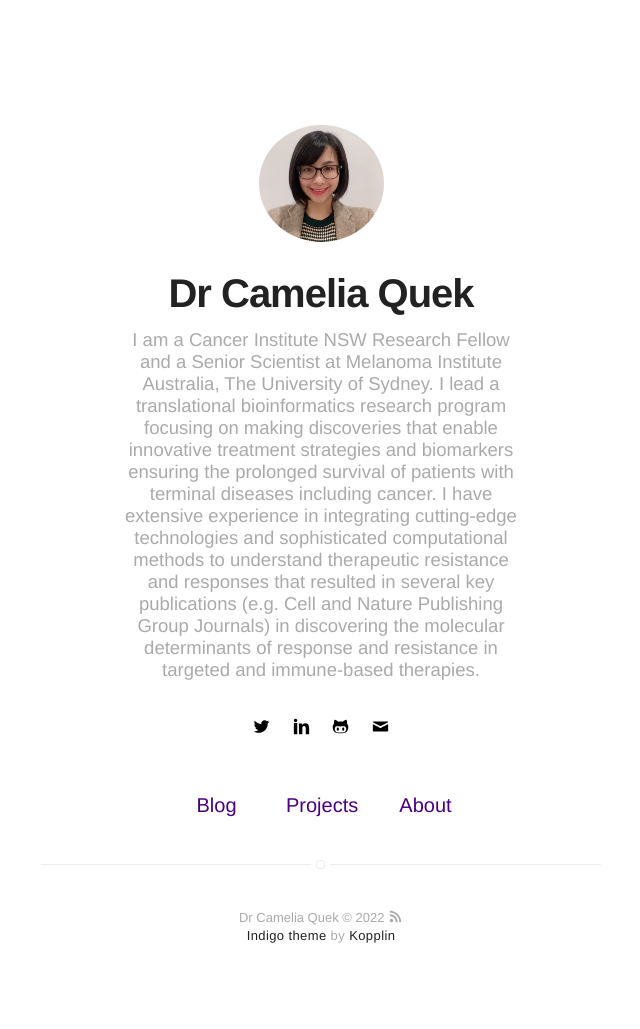
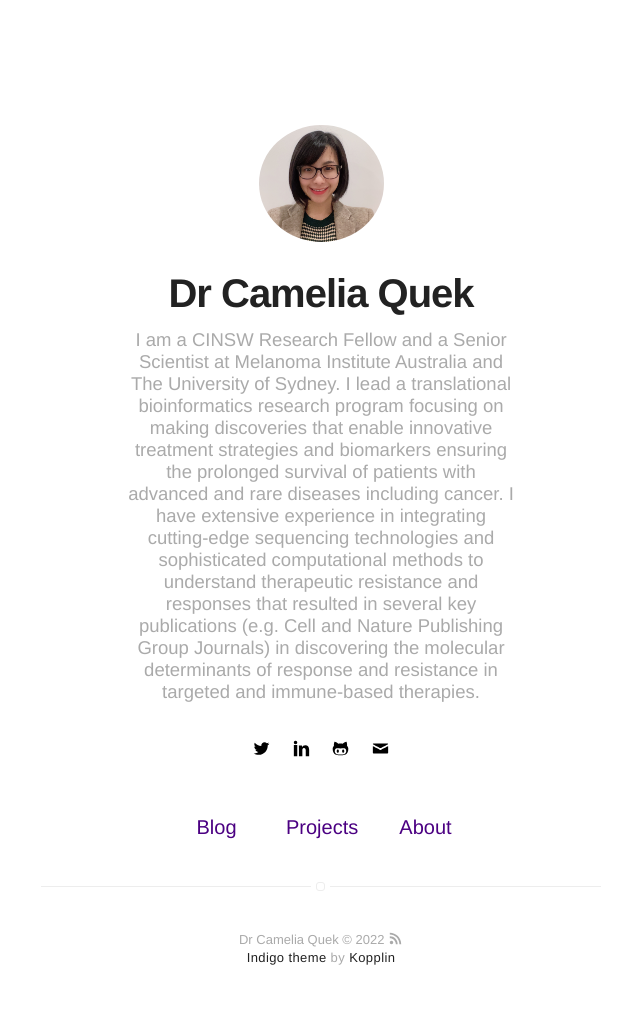
Before and after one commit to cameliaquek/cameliaquek.github.io, a Jekyll site: the page built from index.html, in a window 1280 px wide. Shown: the whole page, without its empty margins (319-959 px from the left). Built offline with Jekyll 4.4.1, drawn with Linux system fonts in a browser that asks for light colours; before the commit the page ends 1007 px from its top, so only the background shows below that; part of the change alters nothing that is shown.

Commit message:
Update _config.yml

```diff
--- a/_config.yml
+++ b/_config.yml
@@ -1,6 +1,6 @@
 # main text of home
 name: Dr Camelia Quek
-bio: I am a Cancer Institute NSW Research Fellow and a Senior Scientist at Melanoma Institute Australia, The University of Sydney. I lead a translational bioinformatics research program focusing on making discoveries that enable innovative treatment strategies and biomarkers ensuring the prolonged survival of patients with terminal diseases including cancer. I have extensive experience in integrating cutting-edge technologies and sophisticated computational methods to understand therapeutic resistance and responses that resulted in several key publications (e.g. Cell and Nature Publishing Group Journals) in discovering the molecular determinants of response and resistance in targeted and immune-based therapies.
+bio: I am a CINSW Research Fellow and a Senior Scientist at Melanoma Institute Australia and The University of Sydney. I lead a translational bioinformatics research program focusing on making discoveries that enable innovative treatment strategies and biomarkers ensuring the prolonged survival of patients with advanced and rare diseases including cancer. I have extensive experience in integrating cutting-edge sequencing technologies and sophisticated computational methods to understand therapeutic resistance and responses that resulted in several key publications (e.g. Cell and Nature Publishing Group Journals) in discovering the molecular determinants of response and resistance in targeted and immune-based therapies.
 
 # twitter summary info
 description: A blog about technology and stuff related
@@ -35,14 +35,14 @@ disqus:
 
 # if you don't have any of social below, comment the line
 # facebook: myfacebook
-twitter: classycammy
+twitter: CameliaQuek
 # google: mygoogle
 # instagram: myinstagram
 # pinterest: mypinterest
 linkedin: cameliaquek
 # youtube: myyoutube
 # spotify: myspotify
-github: classycammy
+github: cameliaquek
 # gitlab: mygitlab
 # lastfm: mylastfm
 # stackoverflow: 7044681/mystackoverflow
@@ -51,7 +51,7 @@ github: classycammy
 # medium: medium
 # vimeo: myvimeo
 # lanyrd: mylanyrd
-email: camelia.quek@melanoma.org.au
+email: camelia.quek@sydney.edu.au
 
 authors:
     johndoe:
```
